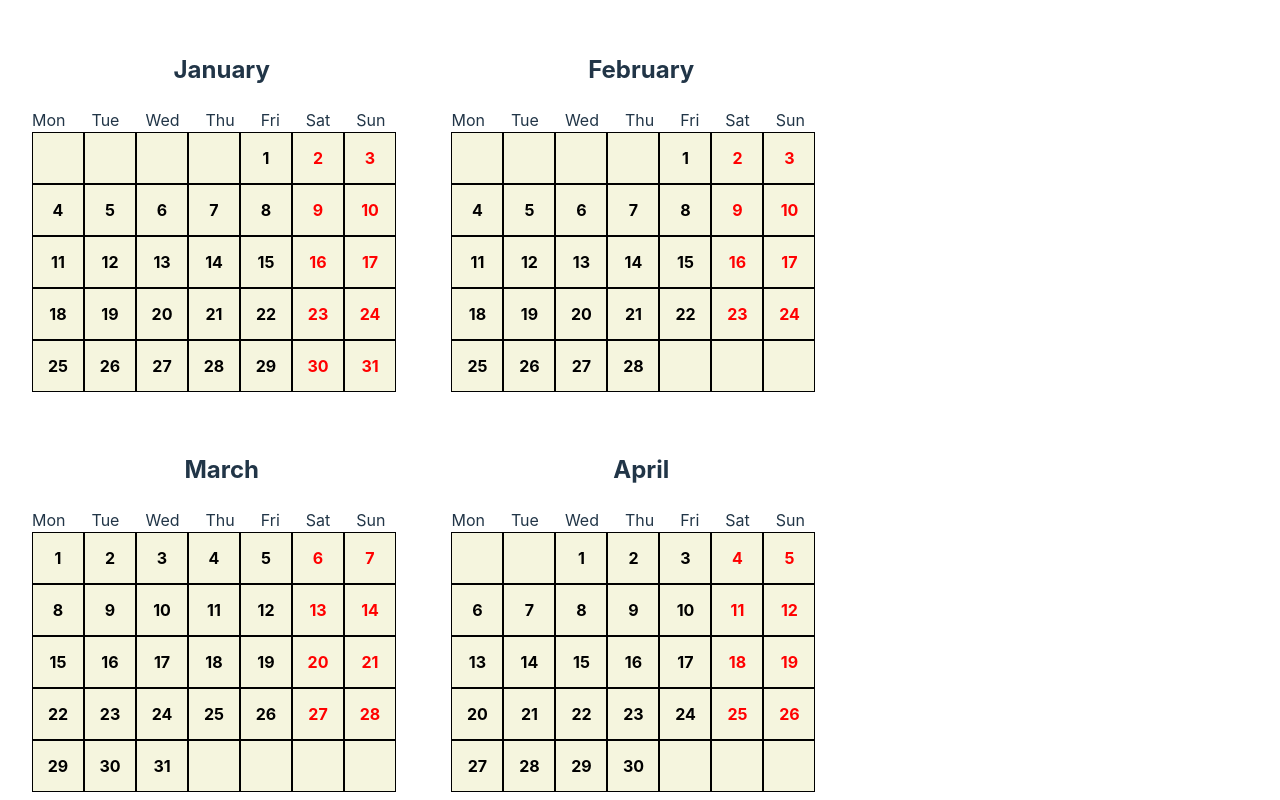
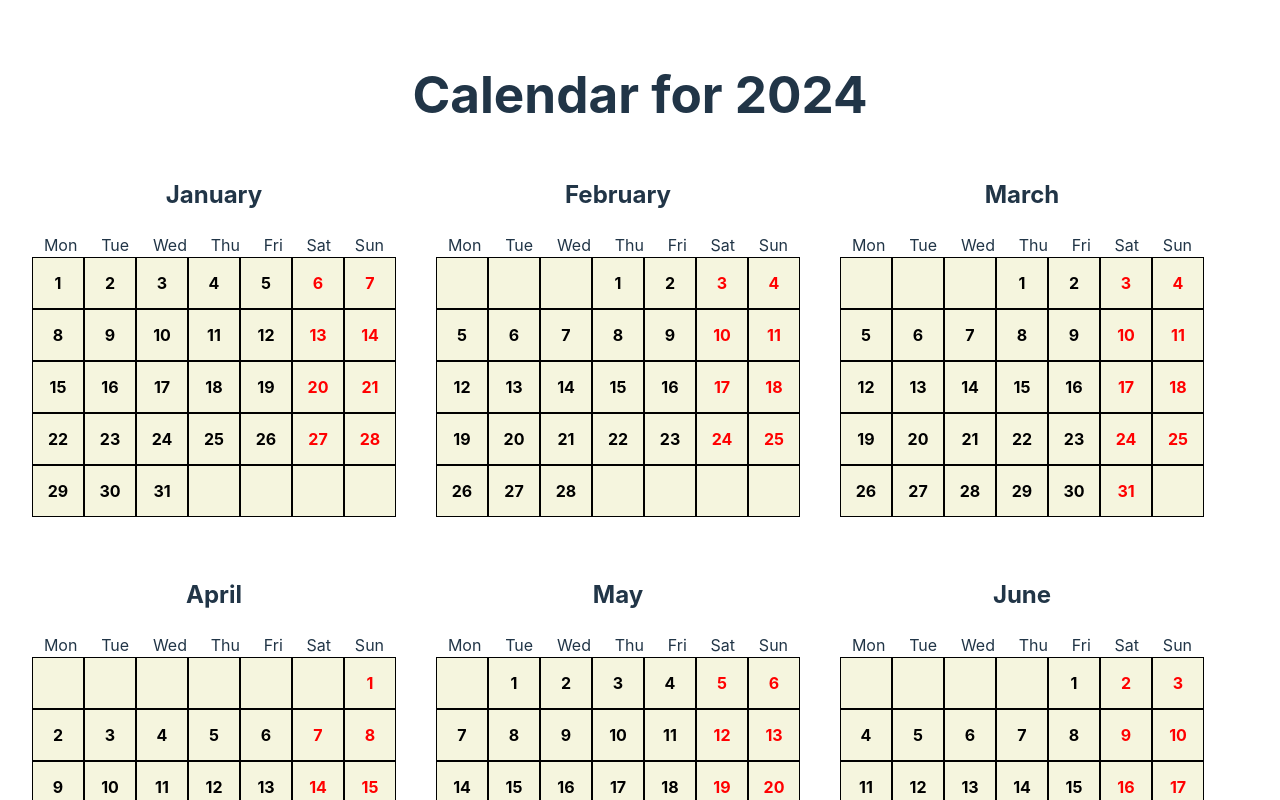
Before and after one commit to klementina1809/Calendar, a React (Vite) app: page / in a window 1280 px wide. Shown: the top 800 px of the page. Built offline with nearby package versions, Linux system fonts and the light colour scheme.

Commit message:
year final

```diff
--- a/src/App.css
+++ b/src/App.css
@@ -36,10 +36,11 @@ background-color: rgba(245, 245, 220, 0.918);
 }
 /* month page */
 
-.day-of-week {
+.days-of-week {
+  display: flex;
+  justify-content: space-around;
+}
 
-  margin-right: 26px;
-}
 /* year page */
 
 .year {
--- a/src/App.jsx
+++ b/src/App.jsx
@@ -1,18 +1,20 @@
-import { useState } from 'react'
-
-import Month from './components/Month'
-import Year from './components/Year'
-import './App.css'
+import Year from "./components/Year";
+import "./App.css";
 
 function App() {
-  const [count, setCount] = useState(0)
+	const getCurrentYear = () => {
+		const d = new Date();
+		const year = d.getFullYear();
+		return year;
+	};
+	const year = getCurrentYear();
 
-  return (
-    <>
-    <Year/>
-
-    </>
-  )
+	return (
+		<>
+			<h1> Calendar for {year}</h1>
+			<Year year={year} />
+		</>
+	);
 }
 
-export default App
+export default App;
--- a/src/components/Month.jsx
+++ b/src/components/Month.jsx
@@ -26,11 +26,13 @@ function Month({ firstDay, days, name }) {
 	return (
 		<div>
 			<h2>{name}</h2>
-			{days_of_week.map((d) => (
-				<span className="day-of-week" key={d}>
-					{d}
-				</span>
-			))}
+			<div className="days-of-week">
+				{days_of_week.map((d) => (
+					<span  key={d}>
+						{d}
+					</span>
+				))}
+			</div>
 			{getMonth()}
 		</div>
 	);
--- a/src/components/Year.jsx
+++ b/src/components/Year.jsx
@@ -1,7 +1,7 @@
-import React, { useState } from "react";
+import React from "react";
 import Month from "./Month";
 
-function Year() {
+function Year({year}) {
 	const months = [
 		{ name: "January", days: 31 },
 		{ name: "February", days: 28 },
@@ -17,9 +17,7 @@ function Year() {
 		{ name: "December", days: 31 },
 	];
 
-	const yearN = 2021;
-
-	const getFirstDayOfYear = (year) => {
+	const getFirstDayOfYear = () => {
 		const d = new Date(year, 0, 1);
 		const firstDay = d.getDay();
 		return firstDay;
@@ -30,17 +28,14 @@ function Year() {
 		let currentDay;
 
 		const getCurrentDay = (month) => {
-			const delta = months[month].days - 28;
+			const delta = months[month-1].days - 28;
 			let result = currentDay + delta;
 			if (result > 7) result -= 7;
-			console.log("firstday", result);
-			console.log("---------", currentDay);
 			return result;
 		};
 
 		for (let i = 0; i < 12; i++) {
-			currentDay = i === 0 ? getFirstDayOfYear(yearN) : getCurrentDay(i);
-			console.log("firstday2", currentDay);
+			currentDay = i === 0 ? getFirstDayOfYear() : getCurrentDay(i);
 
 			year.push(
 				<Month
```
